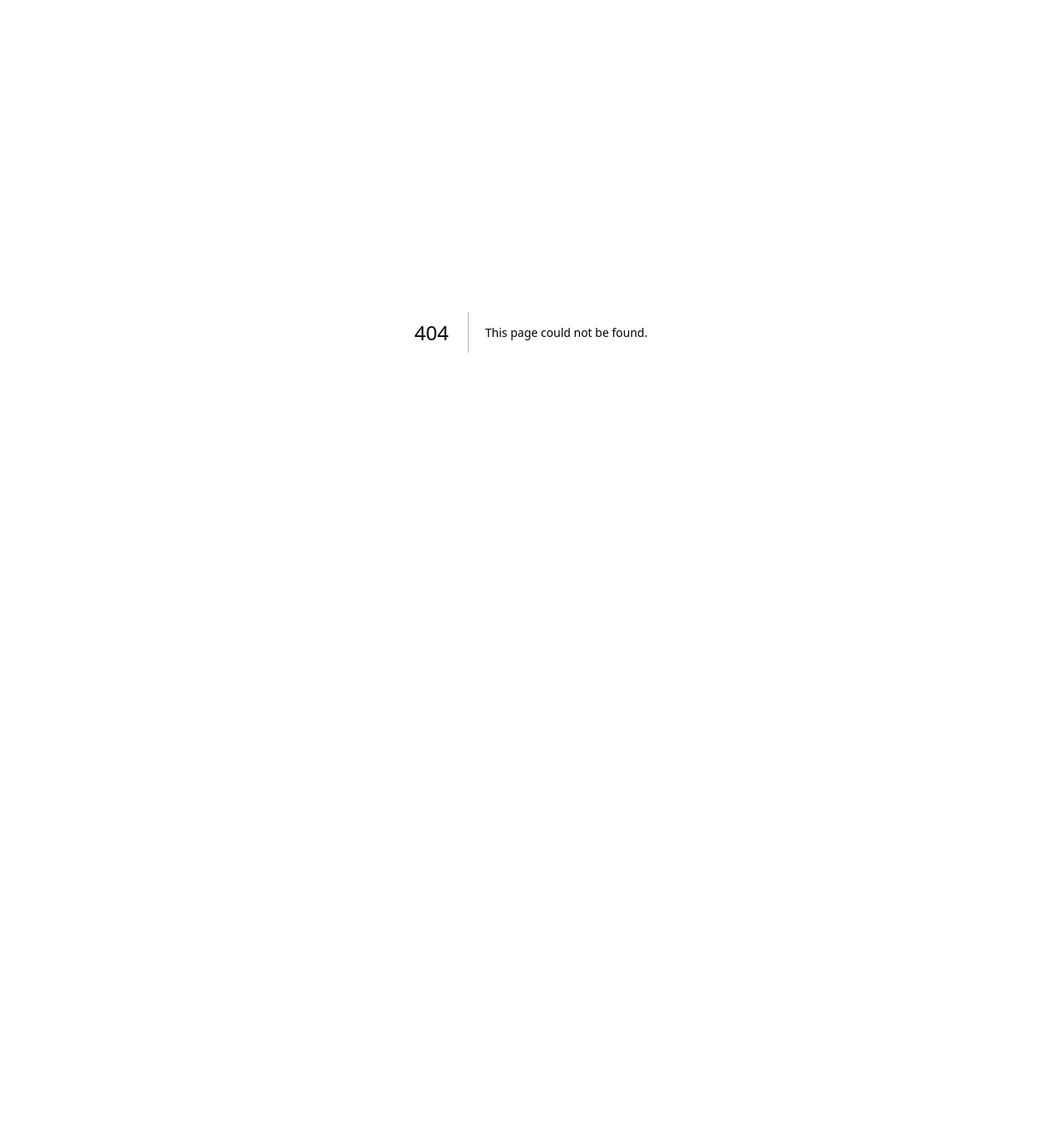
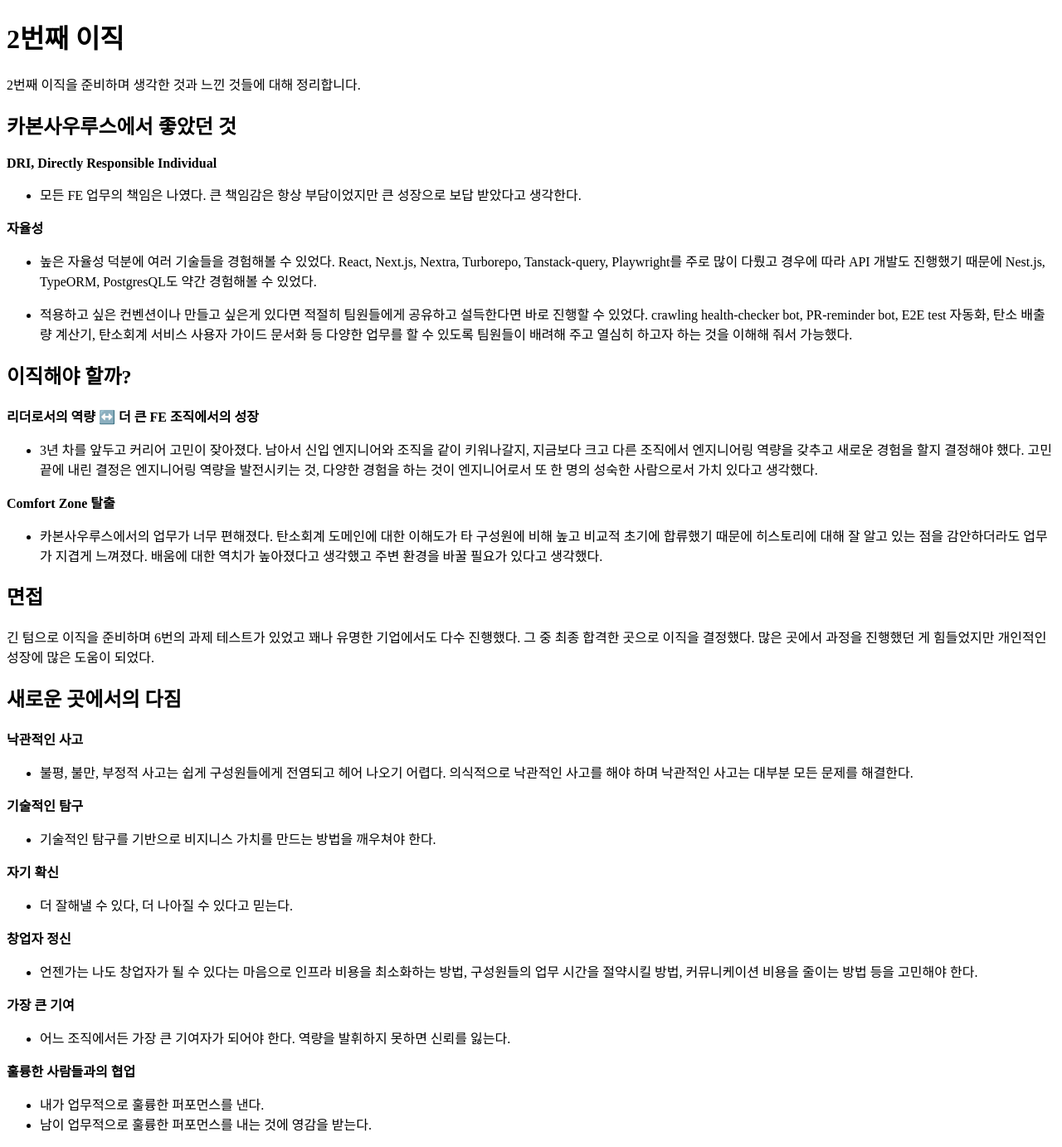
Before and after one commit to fe-dudu/fe-dudu-nextra, a Next.js app: page /inspiration/2nd-switch-jobs in a window 1280 px wide. Before the commit this address had no page. Shown: the whole page at 83% size. Before the commit the page ends 800 px from the top, so only its background shows below. Built offline with nearby package versions, Linux system fonts and the light colour scheme.

Commit message:
docs: 2nd switch jobs

```diff
--- /dev/null
+++ b/pages/inspiration/2nd-switch-jobs.mdx
@@ -0,0 +1,43 @@
+# 2번째 이직
+2번째 이직을 준비하며 생각한 것과 느낀 것들에 대해 정리합니다.
+
+## 카본사우루스에서 좋았던 것
+**DRI, Directly Responsible Individual**
+
+- 모든 FE 업무의 책임은 나였다. 큰 책임감은 항상 부담이었지만 큰 성장으로 보답 받았다고 생각한다.
+
+**자율성**
+
+- 높은 자율성 덕분에 여러 기술들을 경험해볼 수 있었다. React, Next.js, Nextra, Turborepo, Tanstack-query, Playwright를 주로 많이 다뤘고 경우에 따라 API 개발도 진행했기 때문에 Nest.js, TypeORM, PostgresQL도 약간 경험해볼 수 있었다.
+
+- 적용하고 싶은 컨벤션이나 만들고 싶은게 있다면 적절히 팀원들에게 공유하고 설득한다면 바로 진행할 수 있었다. crawling health-checker bot, PR-reminder bot, E2E test 자동화, 탄소 배출량 계산기, 탄소회계 서비스 사용자 가이드 문서화 등 다양한 업무를 할 수 있도록 팀원들이 배려해 주고 열심히 하고자 하는 것을 이해해 줘서 가능했다.
+
+## 이직해야 할까?
+**리더로서의 역량** ↔️ **더 큰 FE 조직에서의 성장**
+- 3년 차를 앞두고 커리어 고민이 잦아졌다. 남아서 신입 엔지니어와 조직을 같이 키워나갈지, 지금보다 크고 다른 조직에서 엔지니어링 역량을 갖추고 새로운 경험을 할지 결정해야 했다. 고민 끝에 내린 결정은 엔지니어링 역량을 발전시키는 것, 다양한 경험을 하는 것이 엔지니어로서 또 한 명의 성숙한 사람으로서 가치 있다고 생각했다.
+
+**Comfort Zone 탈출**
+- 카본사우루스에서의 업무가 너무 편해졌다. 탄소회계 도메인에 대한 이해도가 타 구성원에 비해 높고 비교적 초기에 합류했기 때문에 히스토리에 대해 잘 알고 있는 점을 감안하더라도 업무가 지겹게 느껴졌다. 배움에 대한 역치가 높아졌다고 생각했고 주변 환경을 바꿀 필요가 있다고 생각했다.
+
+## 면접
+긴 텀으로 이직을 준비하며 6번의 과제 테스트가 있었고 꽤나 유명한 기업에서도 다수 진행했다. 그 중 최종 합격한 곳으로 이직을 결정했다. 많은 곳에서 과정을 진행했던 게 힘들었지만 개인적인 성장에 많은 도움이 되었다.
+
+## 새로운 곳에서의 다짐
+**낙관적인 사고**
+- 불평, 불만, 부정적 사고는 쉽게 구성원들에게 전염되고 헤어 나오기 어렵다. 의식적으로 낙관적인 사고를 해야 하며 낙관적인 사고는 대부분 모든 문제를 해결한다.
+
+**기술적인 탐구**
+- 기술적인 탐구를 기반으로 비지니스 가치를 만드는 방법을 깨우쳐야 한다.
+
+**자기 확신**
+- 더 잘해낼 수 있다, 더 나아질 수 있다고 믿는다.
+
+**창업자 정신**
+- 언젠가는 나도 창업자가 될 수 있다는 마음으로 인프라 비용을 최소화하는 방법, 구성원들의 업무 시간을 절약시킬 방법, 커뮤니케이션 비용을 줄이는 방법 등을 고민해야 한다.
+
+**가장 큰 기여**
+- 어느 조직에서든 가장 큰 기여자가 되어야 한다. 역량을 발휘하지 못하면 신뢰를 잃는다.
+
+**훌륭한 사람들과의 협업**
+- 내가 업무적으로 훌륭한 퍼포먼스를 낸다.
+- 남이 업무적으로 훌륭한 퍼포먼스를 내는 것에 영감을 받는다.
```
Also changed, not shown: pages/inspiration/_meta.tsx (+6 -3 lines).
